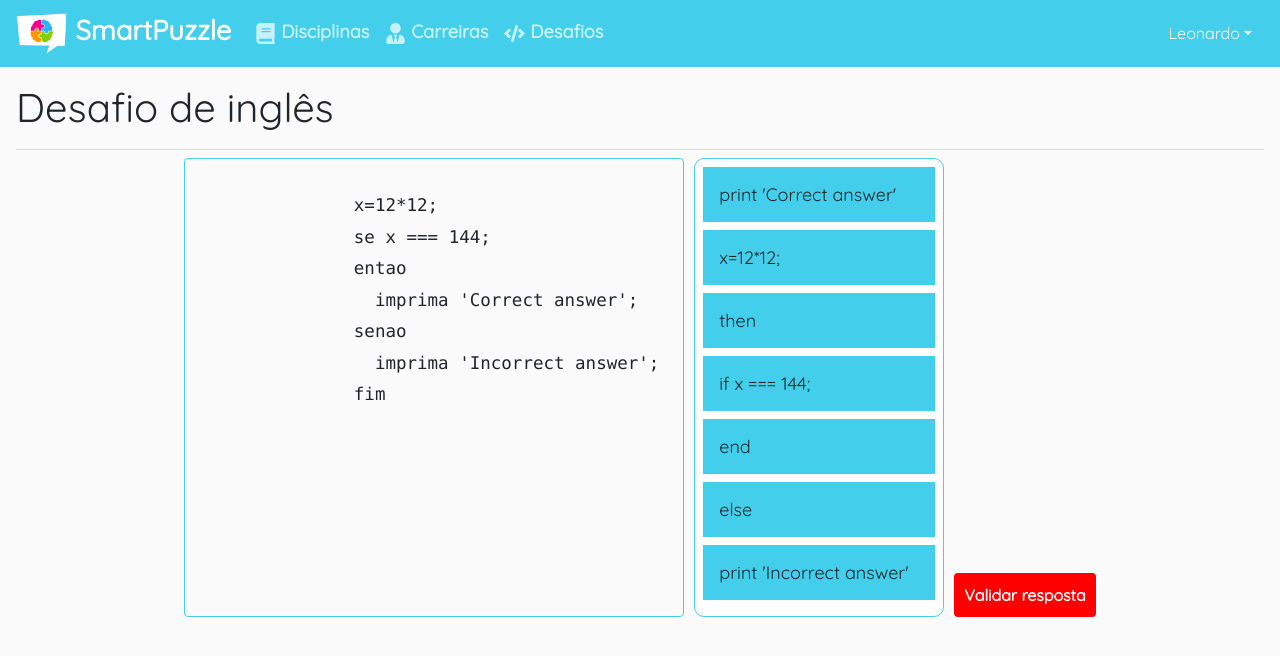
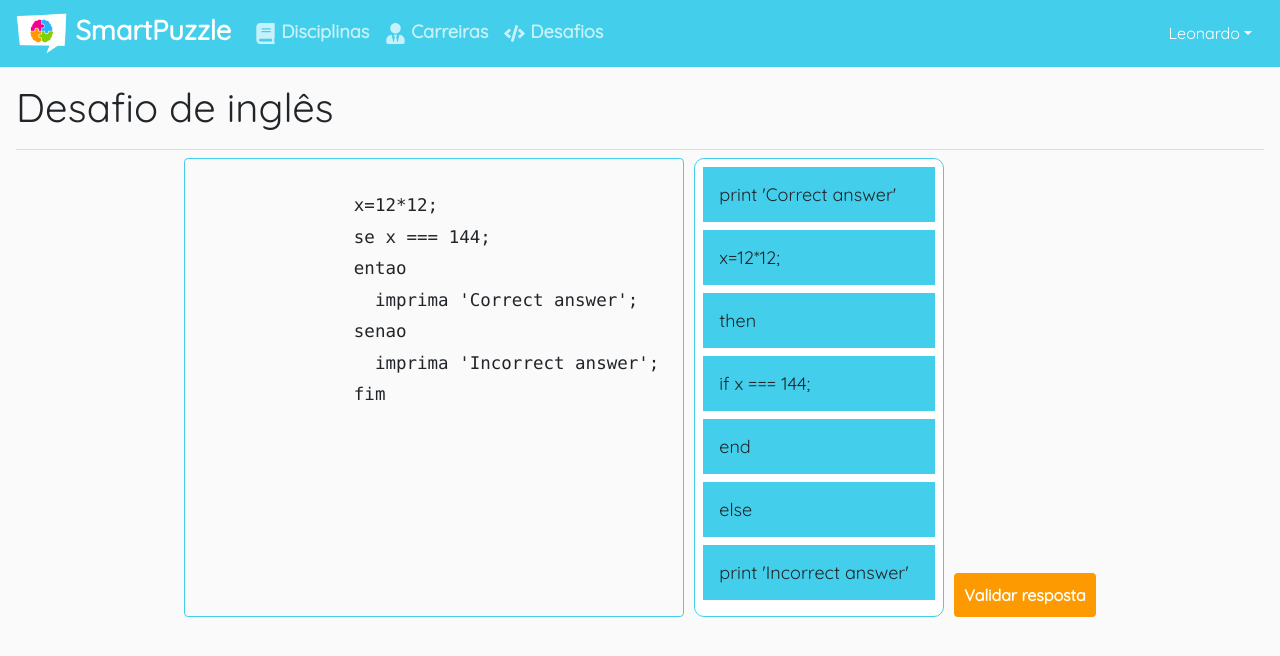
Before and after one commit to omurilo/hackathon-rocketseat, a React (Create React App) app: page /desafio/2 in a window 1280 px wide. Shown: the top 656 px of the page. Built offline with nearby package versions, Linux system fonts and the light colour scheme; the HTML template or start-up script is replaced by a standard one.

Commit message:
Add style and sweet alert (#5)

```diff
--- a/package.json
+++ b/package.json
@@ -40,6 +40,8 @@
     "redux-saga": "^1.0.5",
     "socket.io-client": "^2.2.0",
     "styled-components": "^4.3.2",
+    "sweetalert2": "^9.4.0",
+    "sweetalert2-react-content": "^2.0.2",
     "xlsx": "^0.15.1",
     "yup": "^0.27.0"
   },
--- a/src/pages/EnglishChallenge/index.js
+++ b/src/pages/EnglishChallenge/index.js
@@ -2,6 +2,7 @@ import React, { useState } from 'react';
 import { DragDropContext, Droppable, Draggable } from 'react-beautiful-dnd';
 import Page from '~/components/Page';
 import { Button, Code, FlexContainer } from './styles';
+import Alert from '~/services/Alert';
 
 export default function EnglishChallenge() {
   const items = [
@@ -67,13 +68,16 @@ export default function EnglishChallenge() {
   }
 
   function isCorrect() {
-    let res = 'Correta';
+    let correct = true;
     for (let i = 0; i < words.length; i += 1) {
       if (words[i].id !== i.toString()) {
-        res = 'False';
+        correct = false;
       }
     }
-    alert(res);
+    Alert.fire({
+      title: `Resposta ${correct ? 'Correta!' : 'Incorreta'}`,
+      icon: 'success',
+    });
   }
 
   return (
--- a/src/pages/EnglishChallenge/styles.js
+++ b/src/pages/EnglishChallenge/styles.js
@@ -5,7 +5,7 @@ export const Button = styled.button`
   margin-left: 10px;
   align-self: flex-end;
   padding: 5px 10px;
-  background: #f00;
+  background: #fe9a01;
   color: #fff;
   border: 0;
   border-radius: 4px;
@@ -16,7 +16,7 @@ export const Button = styled.button`
   transition: background 0.2s;
 
   &:hover {
-    background: ${darken(0.03, '#f00')};
+    background: ${darken(0.03, '#fe9a01')};
   }
 `;
 
--- /dev/null
+++ b/src/services/Alert.js
@@ -0,0 +1,6 @@
+import Swal from 'sweetalert2';
+import withReactContent from 'sweetalert2-react-content';
+
+const MyAlert = withReactContent(Swal);
+
+export default MyAlert;
```
Also changed, not shown: 1 other file (tests, documents, lock files or other folders).
